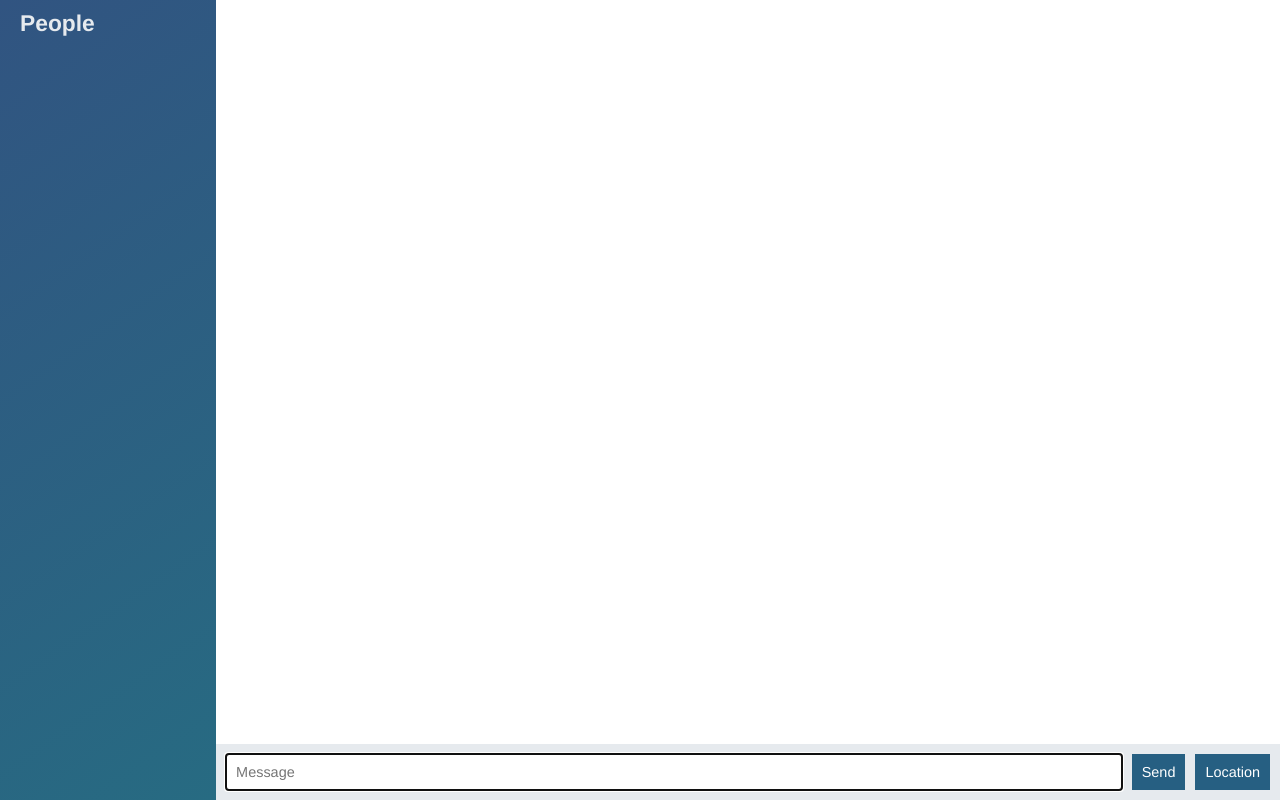
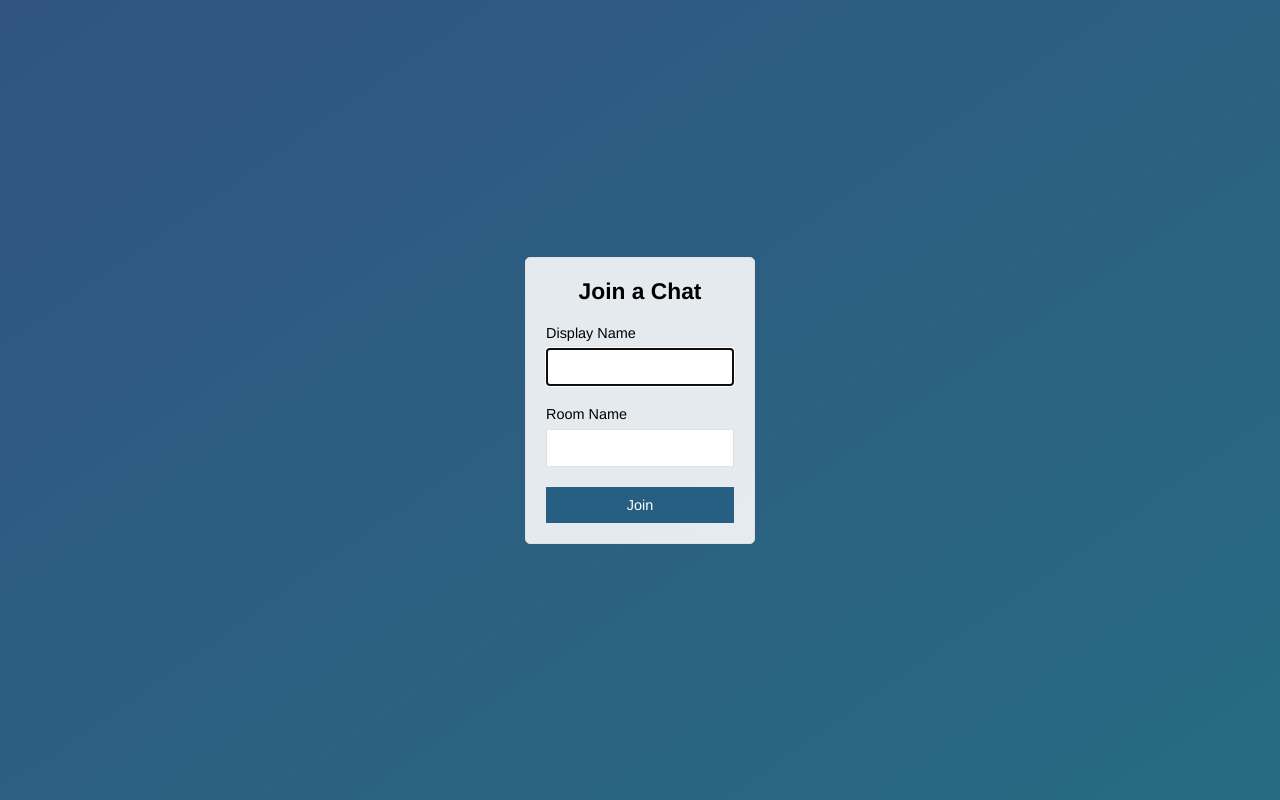
Before and after one commit to umitdogan/node-course-chat-app, a website: page public/index.html in a window 1280 px wide. Drawn offline with nearby package versions, Linux system fonts and the light colour scheme; no server answers.

Commit message:
Adding join page

```diff
--- a/public/index.html
+++ b/public/index.html
@@ -1,60 +1,30 @@
-<!DOCTYPE <!DOCTYPE html>
+<!DOCTYPE html>
 <html>
-
 <head>
     <meta charset="utf-8" />
-    <title>Chat Api</title>
+    <meta http-equiv="X-UA-Compatible" content="IE=edge">
     <link rel="stylesheet" href="./css/styles.css">
-    <meta name="viewport" content="width=device-width, initial-scale=1">
+    <title>Join | Chat</title>
+    <meta name="viewport" content="width=device-width, initial-scale=1, user-scalable=no">
 </head>
-
-<body class="chat">
-    <div class="chat__sidebar">
-        <h3>People</h3>
-        <div id="users"></div>
+<body class="centered-form">
+    <div class="centered-form__form">
+        <form action="./chat.html">
+            <div class="form-field">
+                <h3>Join a Chat</h3>
+            </div>
+            <div class="form-field">
+                <label>Display Name</label>
+                <input type="text" name="name" autofocus/>
+            </div>
+            <div class="form-field">
+                    <label>Room Name</label>
+                    <input type="text" name="name"/>
+            </div>
+            <div class="form-field">
+                <button>Join</button>
+            </div>
+        </form>
     </div>
-
-    <div class="chat__main">
-        <!-- <p>Welcome to the chat app</p> -->
-        <ol id="messages" class="chat__messages"></ol>
-        <div class="chat__footer">
-            <form id="message-form">
-                <input name="message" type="text" placeholder="Message" autofocus="off" autocomplete="off" />
-                <button>Send</button>
-            </form>
-            <button id="send-location">Location</button>
-        </div>
-    </div>
-
-<script id="message-template" type="text/template">
-    <li class="message">
-        <div class="message__title">
-            <h4>{{from}}</h4>
-            <span>{{createdAt}}</span>
-        </div>
-        <div class="message__body">
-            <p>{{text}}</p>
-        </div>
-    </li>
-</script>
-
-<script id="location-message-template" type="text/template">
-    <li class="message">
-        <div class="message__title">
-            <h4>{{from}}</h4>
-            <span>{{createdAt}}</span>
-        </div>
-        <div class="message__body">
-            <a href="{{url}}" target="_blank">My current location</p>
-        </div>
-    </li>
-</script>
-
-    <script src="/socket.io/socket.io.js"></script>
-    <script src="./js/libs/jquery-3.3.1.min.js"></script>
-    <script src="./js/libs/moment.js"></script>
-    <script src="./js/libs/mustache.js"></script>
-    <script src="./js/index.js"></script>
 </body>
-
 </html>
```
Also changed, not shown: public/chat.html (added, +60 -0 lines), public/js/chat.js (renamed from public/js/index.js).
